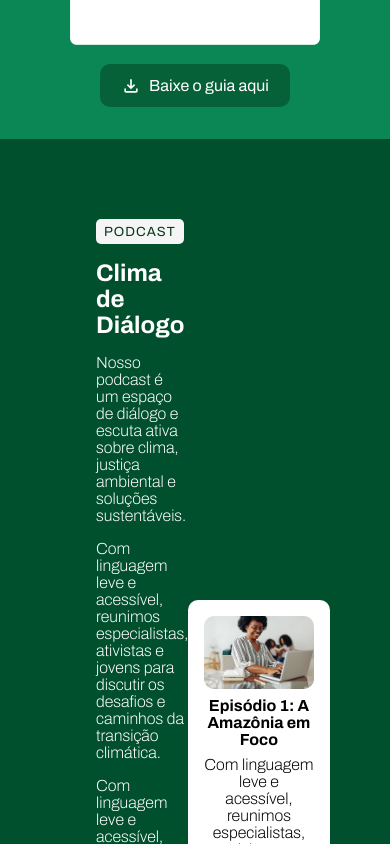
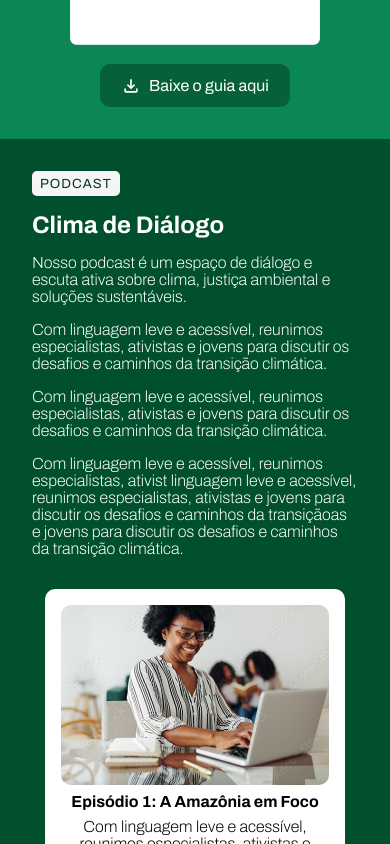
Before and after one commit to LAYSEGABI/COP30, a React (Vite) app: page / in a window 390 px wide. Shown: the part 5820-6664 px from the top of the page. Built offline with nearby package versions, Linux system fonts and the light colour scheme.

Commit message:
section podcast responsiva

```diff
--- a/src/styles/Podcast.css
+++ b/src/styles/Podcast.css
@@ -81,3 +81,35 @@
         }
     }
 }
+
+@media (max-width: 870px) {
+    .podcast {
+        & > .container {
+            padding: 1rem;
+
+            & > .bloco {
+                padding: 1rem;
+            }
+        }
+    }
+
+}
+
+@media (max-width: 750px) {
+    .podcast {
+        & > .container {
+            padding: 1rem;
+
+            & > .bloco {
+                padding: 1rem;
+                gap: 2rem;
+                flex-direction: column;
+
+                & > .descricao {
+                    width: 100%;
+                }
+            }
+        }
+    }
+
+}
```
